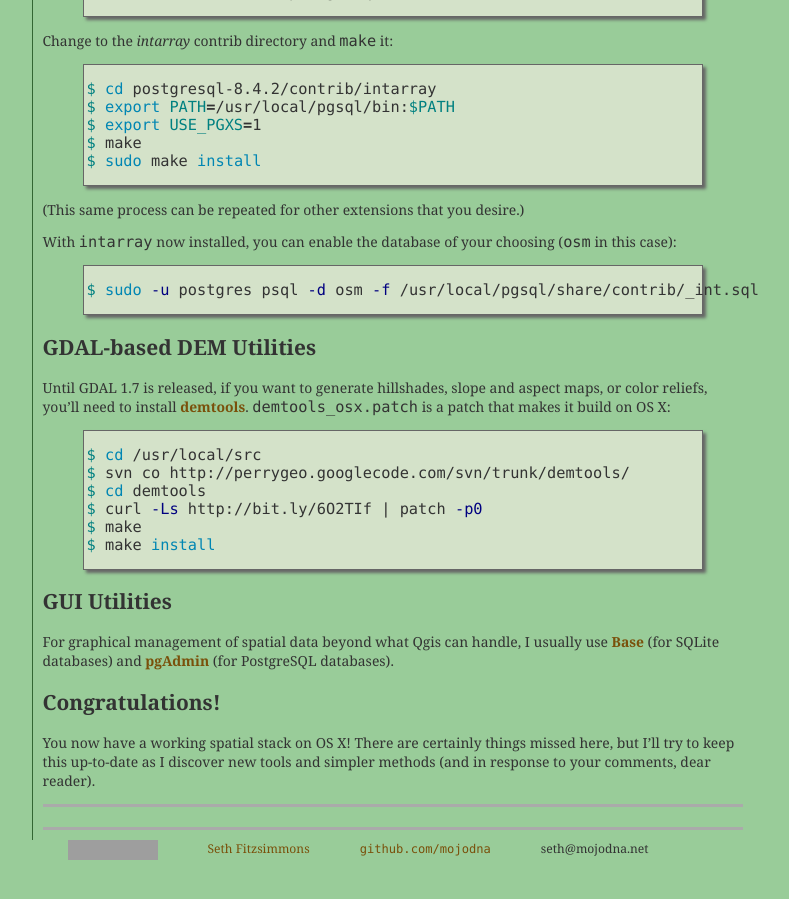
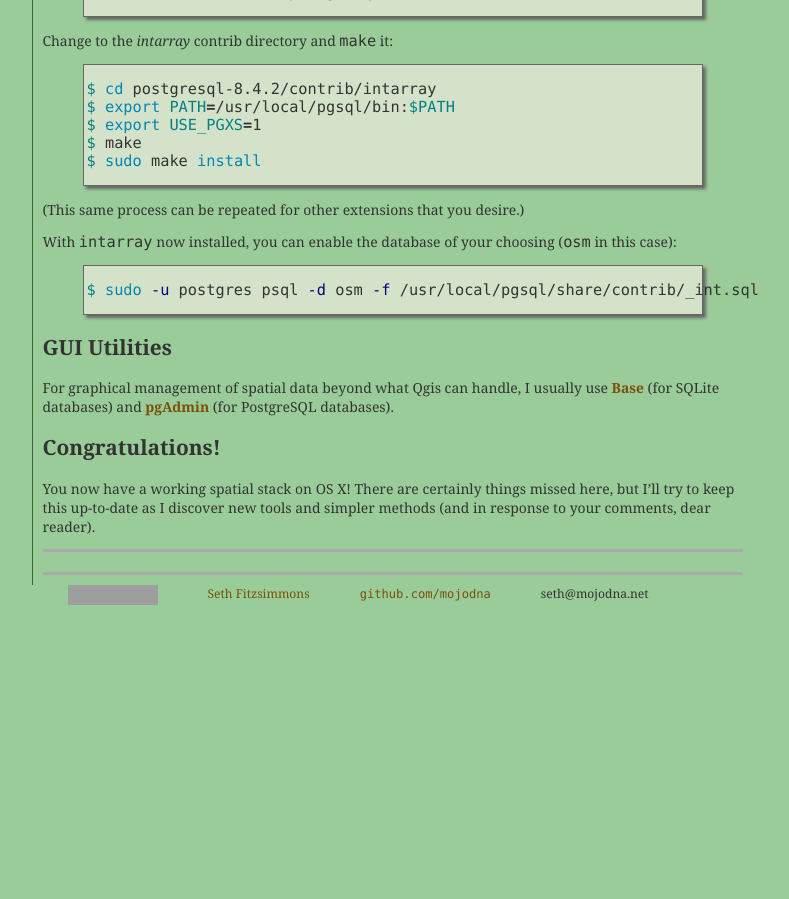
Before and after one commit to mojodna/mojodna.net, a Jekyll site: the page built from _posts/2009-12-05-the-os-x-spatial-stack.markdown, in a window 1280 px wide and 900 px high, scrolled down 5668 px. Shown: the whole window, without its empty margins (248-1037 px from the left). Built offline with Jekyll 4.4.1, drawn with Linux system fonts in a browser that asks for light colours; comment, search, counter and statistics services are not loaded; after the commit the page ends 6313 px from its top, so only the background shows below that; grey boxes are pictures that could not be loaded.

Commit message:
GDAL 1.7 includes gdaldem

```diff
--- a/_posts/2009-12-05-the-os-x-spatial-stack.markdown
+++ b/_posts/2009-12-05-the-os-x-spatial-stack.markdown
@@ -427,22 +427,6 @@ With `intarray` now installed, you can enable the database of your choosing
 $ sudo -u postgres psql -d osm -f /usr/local/pgsql/share/contrib/_int.sql
 {% endhighlight %}
 
-## GDAL-based DEM Utilities
-
-Until GDAL 1.7 is released, if you want to generate hillshades, slope and
-aspect maps, or color reliefs, you'll need to install
-[demtools](http://www.perrygeo.net/wordpress/?p=7). `demtools_osx.patch` is a
-patch that makes it build on OS X:
-
-{% highlight bash %}
-$ cd /usr/local/src
-$ svn co http://perrygeo.googlecode.com/svn/trunk/demtools/
-$ cd demtools
-$ curl -Ls http://bit.ly/6O2TIf | patch -p0
-$ make
-$ make install
-{% endhighlight %}
-
 ## GUI Utilities
 
 For graphical management of spatial data beyond what Qgis can handle, I usually
```
